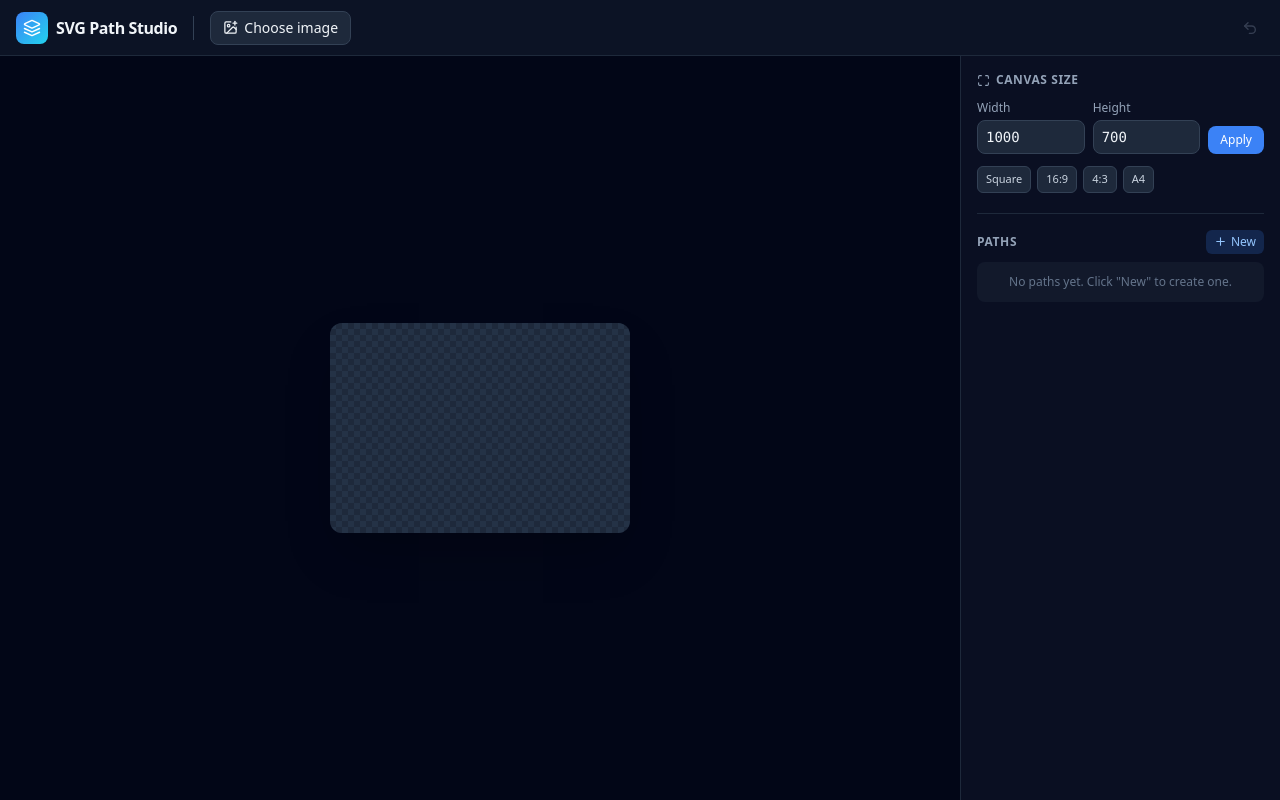
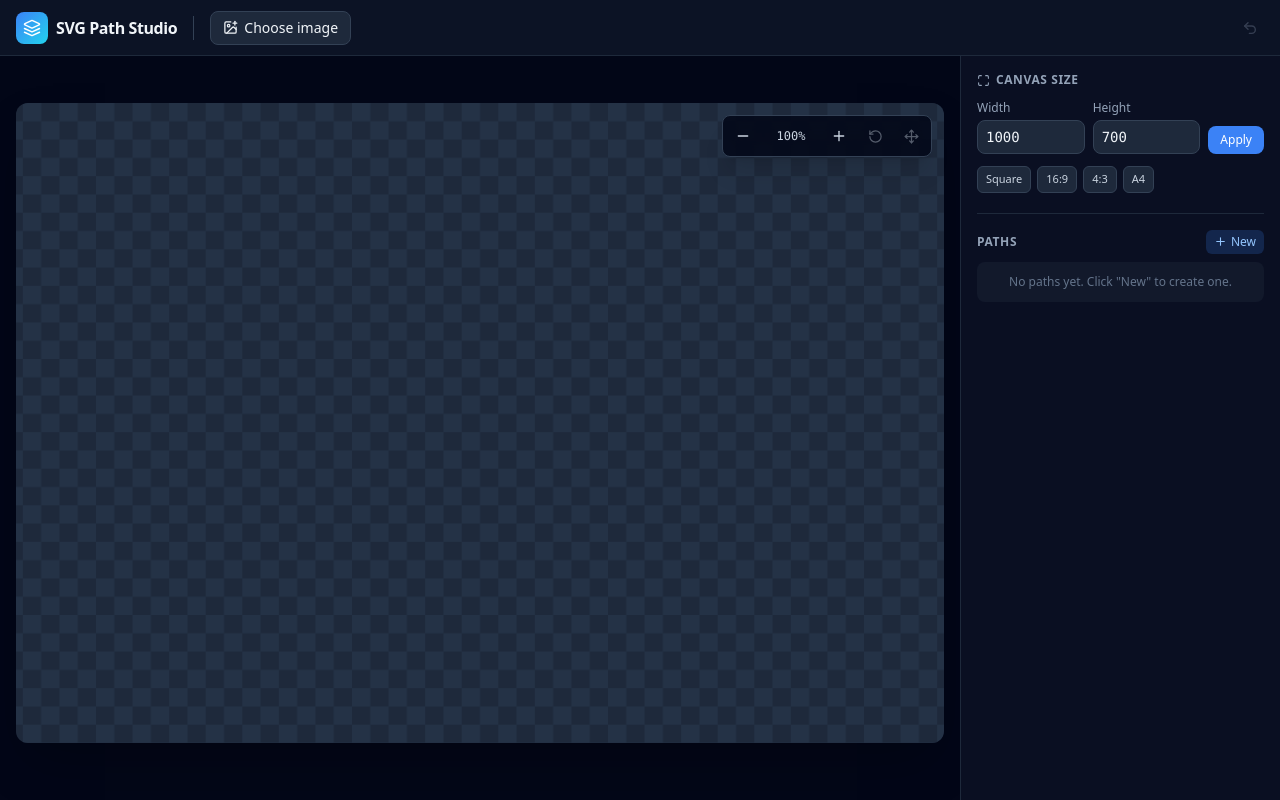
Before and after one commit to naidra/Draw_svg_path, a React (Vite) app: page / in a window 1280 px wide. Built offline with nearby package versions, Linux system fonts and the light colour scheme.

Commit message:
Frontend improvements

```diff
--- a/src/App.tsx
+++ b/src/App.tsx
@@ -49,6 +49,7 @@ function App() {
   >(null);
   const fileRef = useRef<HTMLInputElement>(null);
   const exportRef = useRef<HTMLDivElement>(null);
+  const latestSegmentRef = useRef<HTMLDivElement | null>(null);
 
   useEffect(() => {
     if (!exportOpen) return;
@@ -62,6 +63,15 @@ function App() {
   }, [exportOpen]);
 
   const active = shapes.find((s) => s.id === activeId) ?? null;
+  const activeSegmentCount = active?.segments.length ?? 0;
+
+  useEffect(() => {
+    if (!activeId || activeSegmentCount === 0 || !expanded) return;
+    latestSegmentRef.current?.scrollIntoView({
+      behavior: 'smooth',
+      block: 'nearest',
+    });
+  }, [activeId, activeSegmentCount, expanded]);
 
   const commit = useCallback((next: PathShape[]) => {
     setShapes(next);
@@ -646,6 +656,11 @@ function App() {
                         {active.segments.map((seg, i) => (
                           <div
                             key={i}
+                            ref={
+                              i === active.segments.length - 1
+                                ? latestSegmentRef
+                                : null
+                            }
                             className={`p-3 rounded-xl border ${
                               i === active.segments.length - 1
                                 ? 'bg-slate-800/60 border-pink-500/30'
--- a/src/components/PathCanvas.tsx
+++ b/src/components/PathCanvas.tsx
@@ -1,4 +1,5 @@
 import { useRef, useState, useCallback } from 'react';
+import { Minus, Move, Plus, RotateCcw } from 'lucide-react';
 import type { PathShape, Segment, Point } from '@/lib/path';
 import {
   buildD,
@@ -22,7 +23,16 @@ interface Props {
 type Drag =
   | { kind: 'endpoint'; index: number }
   | { kind: 'control'; segIndex: number; ctrlIndex: number }
+  | { kind: 'pan'; pointerId: number; startClient: Point; startPan: Point }
   | null;
+
+const MIN_ZOOM = 0.25;
+const MAX_ZOOM = 8;
+const ZOOM_STEP = 1.25;
+const GRID_SIZE = 40;
+
+const clamp = (value: number, min: number, max: number) =>
+  Math.min(max, Math.max(min, value));
 
 export function PathCanvas({
   shape,
@@ -36,6 +46,9 @@ export function PathCanvas({
   const svgRef = useRef<SVGSVGElement>(null);
   const [drag, setDrag] = useState<Drag>(null);
   const [hover, setHover] = useState<Point | null>(null);
+  const [zoom, setZoom] = useState(1);
+  const [pan, setPan] = useState<Point>({ x: 0, y: 0 });
+  const [panMode, setPanMode] = useState(false);
 
   const toSvg = useCallback((e: { clientX: number; clientY: number }): Point => {
     const svg = svgRef.current!;
@@ -62,6 +75,19 @@ export function PathCanvas({
       if (segs.length > 0 && lastSeg && lastSeg.type !== 'Z') {
         setHover(toSvg(e));
       }
+      return;
+    }
+    if (drag.kind === 'pan') {
+      const svg = svgRef.current;
+      if (!svg) return;
+      const rect = svg.getBoundingClientRect();
+      const dx = e.clientX - drag.startClient.x;
+      const dy = e.clientY - drag.startClient.y;
+      const nextPan = {
+        x: drag.startPan.x - dx * (zoomedW / rect.width),
+        y: drag.startPan.y - dy * (zoomedH / rect.height),
+      };
+      setPan(clampPan(nextPan, zoom));
       return;
     }
     const p = toSvg(e);
@@ -103,14 +129,19 @@ export function PathCanvas({
   };
 
   const endDrag = () => {
+    if (drag?.kind === 'pan') {
+      svgRef.current?.releasePointerCapture(drag.pointerId);
+    }
     if (drag) {
       setDrag(null);
-      onCommit();
+      if (drag.kind !== 'pan') {
+        onCommit();
+      }
     }
   };
 
   const handleCanvasClick = (e: React.MouseEvent) => {
-    if (drag) return;
+    if (drag || panMode) return;
     const tag = (e.target as Element).tagName;
     if (e.target !== e.currentTarget && tag !== 'image' && tag !== 'rect') {
       return;
@@ -123,7 +154,7 @@ export function PathCanvas({
   const hasPath = segs.length > 0;
   const showActivePath = isShapeVisible && hasPath;
   const showPreview =
-    !drag && showActivePath && lastSeg && lastSeg.type !== 'Z' && hover;
+    !drag && !panMode && showActivePath && lastSeg && lastSeg.type !== 'Z' && hover;
   const inactiveShapes = shapes.filter(
     (s) => s.visible && s.id !== shape.id && s.segments.length > 0
   );
@@ -131,16 +162,120 @@ export function PathCanvas({
   const vbW = canvasDims.w;
   const vbH = canvasDims.h;
   const aspect = vbW / vbH;
+  const zoomedW = vbW / zoom;
+  const zoomedH = vbH / zoom;
+  const maxPanX = Math.max(0, (vbW - zoomedW) / 2);
+  const maxPanY = Math.max(0, (vbH - zoomedH) / 2);
+  const boundedPan = {
+    x: clamp(pan.x, -maxPanX, maxPanX),
+    y: clamp(pan.y, -maxPanY, maxPanY),
+  };
+  const viewX = (vbW - zoomedW) / 2 + boundedPan.x;
+  const viewY = (vbH - zoomedH) / 2 + boundedPan.y;
+  const gridBleed = GRID_SIZE;
+
+  const clampPan = (nextPan: Point, nextZoom: number) => {
+    const nextZoomedW = vbW / nextZoom;
+    const nextZoomedH = vbH / nextZoom;
+    const nextMaxPanX = Math.max(0, (vbW - nextZoomedW) / 2);
+    const nextMaxPanY = Math.max(0, (vbH - nextZoomedH) / 2);
+    return {
+      x: clamp(nextPan.x, -nextMaxPanX, nextMaxPanX),
+      y: clamp(nextPan.y, -nextMaxPanY, nextMaxPanY),
+    };
+  };
+
+  const setNextZoom = (next: number) => {
+    const nextZoom = clamp(next, MIN_ZOOM, MAX_ZOOM);
+    setZoom(nextZoom);
+    setPan((currentPan) => clampPan(currentPan, nextZoom));
+    if (nextZoom === 1) {
+      setPanMode(false);
+    }
+  };
+
+  const zoomOut = () => setNextZoom(zoom / ZOOM_STEP);
+  const zoomIn = () => setNextZoom(zoom * ZOOM_STEP);
+  const resetZoom = () => setNextZoom(1);
+  const zoomLabel = `${Math.round(zoom * 100)}%`;
+  const canPan = zoom > 1;
+
+  const startPan = (e: React.PointerEvent<SVGSVGElement>) => {
+    if (!panMode || !canPan || e.button !== 0) return;
+    e.preventDefault();
+    e.currentTarget.setPointerCapture(e.pointerId);
+    setDrag({
+      kind: 'pan',
+      pointerId: e.pointerId,
+      startClient: { x: e.clientX, y: e.clientY },
+      startPan: boundedPan,
+    });
+  };
 
   return (
     <div className="relative w-full h-full flex items-center justify-center p-4">
-      <div className="relative max-w-full max-h-full" style={{ aspectRatio: aspect }}>
+      <div
+        className="relative max-w-full max-h-full"
+        style={{
+          aspectRatio: aspect,
+          width: `min(100%, calc((100vh - 5.5rem) * ${aspect}))`,
+        }}
+      >
+        <div className="absolute right-3 top-3 z-10 flex items-center gap-1 rounded-lg border border-slate-700 bg-slate-950/85 p-1 shadow-xl backdrop-blur">
+          <button
+            type="button"
+            onClick={zoomOut}
+            className="flex h-8 w-8 items-center justify-center rounded-md text-slate-300 transition-colors hover:bg-slate-800 hover:text-slate-100 disabled:cursor-not-allowed disabled:opacity-40"
+            disabled={zoom <= MIN_ZOOM}
+            title="Zoom out"
+          >
+            <Minus size={16} />
+          </button>
+          <div className="w-14 text-center font-mono text-xs text-slate-300">
+            {zoomLabel}
+          </div>
+          <button
+            type="button"
+            onClick={zoomIn}
+            className="flex h-8 w-8 items-center justify-center rounded-md text-slate-300 transition-colors hover:bg-slate-800 hover:text-slate-100 disabled:cursor-not-allowed disabled:opacity-40"
+            disabled={zoom >= MAX_ZOOM}
+            title="Zoom in"
+          >
+            <Plus size={16} />
+          </button>
+          <button
+            type="button"
+            onClick={resetZoom}
+            className="flex h-8 w-8 items-center justify-center rounded-md text-slate-300 transition-colors hover:bg-slate-800 hover:text-slate-100 disabled:cursor-not-allowed disabled:opacity-40"
+            disabled={zoom === 1}
+            title="Reset zoom"
+          >
+            <RotateCcw size={15} />
+          </button>
+          <button
+            type="button"
+            onClick={() => setPanMode((enabled) => !enabled)}
+            className={`flex h-8 w-8 items-center justify-center rounded-md transition-colors disabled:cursor-not-allowed disabled:opacity-40 ${
+              panMode
+                ? 'bg-blue-500 text-white hover:bg-blue-400'
+                : 'text-slate-300 hover:bg-slate-800 hover:text-slate-100'
+            }`}
+            disabled={!canPan}
+            title="Move zoomed view"
+          >
+            <Move size={15} />
+          </button>
+        </div>
         <svg
           ref={svgRef}
-          viewBox={`0 0 ${vbW} ${vbH}`}
+          viewBox={`${viewX} ${viewY} ${zoomedW} ${zoomedH}`}
           className="w-full h-full max-h-[80vh] max-w-full rounded-xl shadow-2xl block bg-slate-900"
-          style={{ touchAction: 'none' }}
+          style={{
+            touchAction: 'none',
+            cursor: panMode && canPan ? (drag?.kind === 'pan' ? 'grabbing' : 'grab') : undefined,
+          }}
           onPointerMove={onPointerMove}
+          onPointerDown={startPan}
           onPointerUp={endDrag}
           onPointerLeave={() => {
             setHover(null);
@@ -163,20 +298,26 @@ export function PathCanvas({
               <defs>
                 <pattern
                   id="canvas-grid"
-                  width="40"
-                  height="40"
+                  width={GRID_SIZE}
+                  height={GRID_SIZE}
                   patternUnits="userSpaceOnUse"
                 >
-                  <rect width="40" height="40" fill="#1e293b" />
-                  <rect width="20" height="20" fill="#243246" />
-                  <rect x="20" y="20" width="20" height="20" fill="#243246" />
+                  <rect width={GRID_SIZE} height={GRID_SIZE} fill="#1e293b" />
+                  <rect width={GRID_SIZE / 2} height={GRID_SIZE / 2} fill="#243246" />
+                  <rect
+                    x={GRID_SIZE / 2}
+                    y={GRID_SIZE / 2}
+                    width={GRID_SIZE / 2}
+                    height={GRID_SIZE / 2}
+                    fill="#243246"
+                  />
                 </pattern>
               </defs>
               <rect
-                x={0}
-                y={0}
-                width={vbW}
-                height={vbH}
+                x={viewX - gridBleed}
+                y={viewY - gridBleed}
+                width={zoomedW + gridBleed * 2}
+                height={zoomedH + gridBleed * 2}
                 fill="url(#canvas-grid)"
                 style={{ cursor: 'crosshair' }}
               />
```
